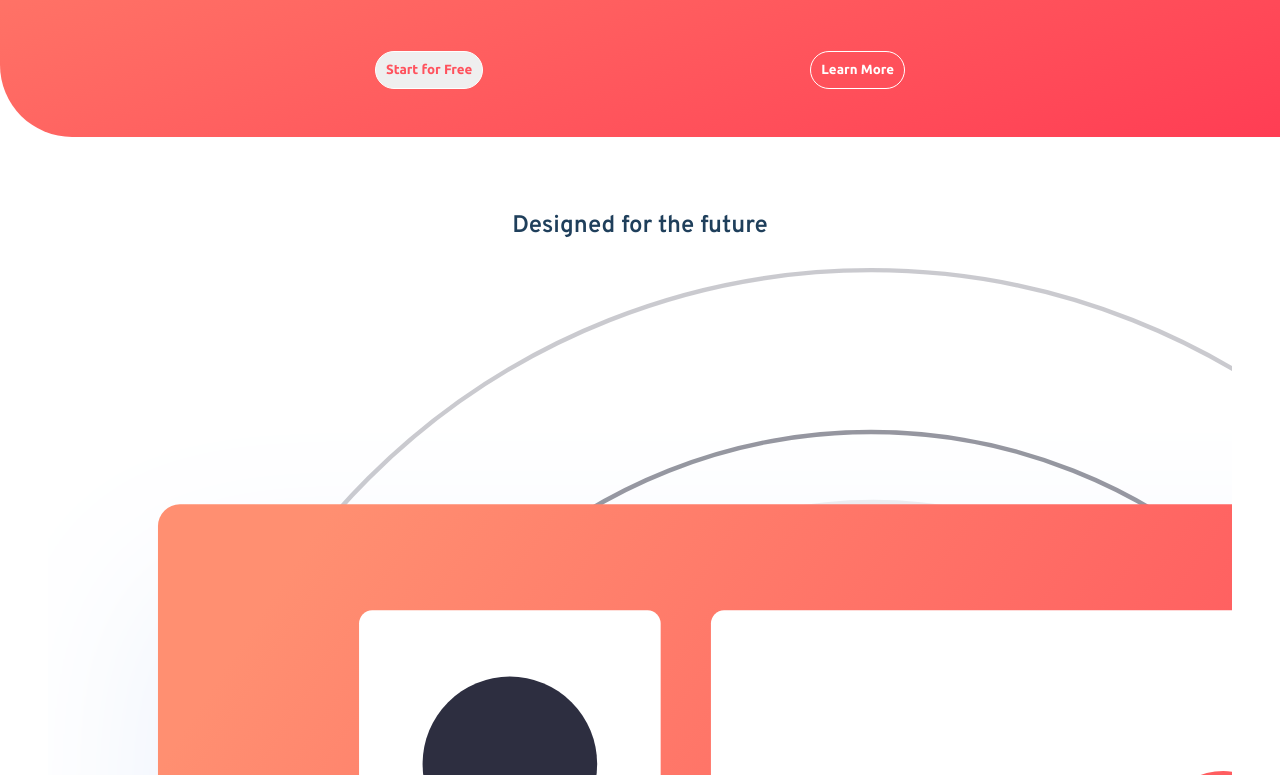
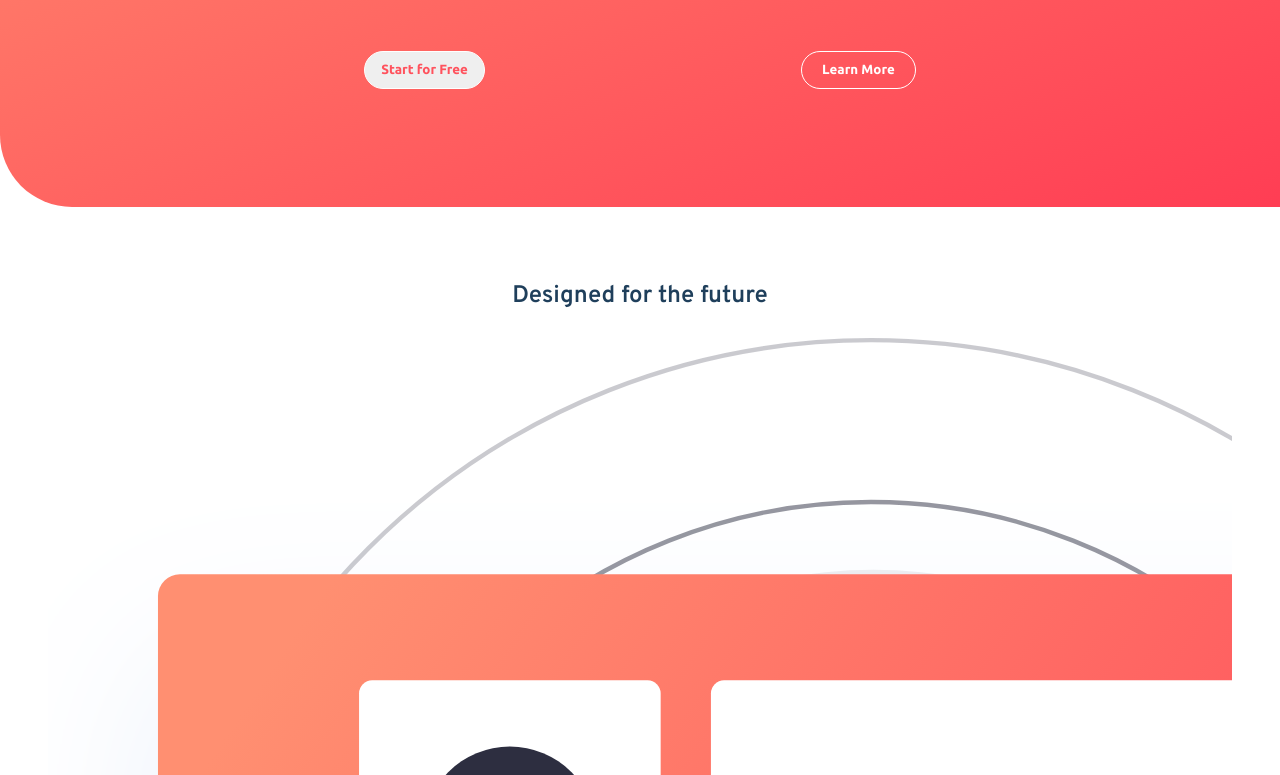
Before and after one commit to brandonnhem/blogr-challenge, a plain HTML site: page index.html in a window 1280 px wide. Shown: the part 325-1100 px from the top of the page. Drawn offline with Linux system fonts and the light colour scheme; files whose address does not match are found by name.

Commit message:
added padding to button and margin

```diff
--- a/styles/style.css
+++ b/styles/style.css
@@ -165,15 +165,18 @@ nav {
 .button-group {
     display: flex;
     justify-content: space-evenly;
+    margin-bottom: 70px;
 }
 
 .button-solid {
     color: hsl(356, 100%, 66%);
+    padding: 0 16px;
 }
 
 .button-outline {
     color: hsl(0, 0%, 100%);
     background: none;
+    padding: 0 20px;
 }
 
 .button-colored {
```
